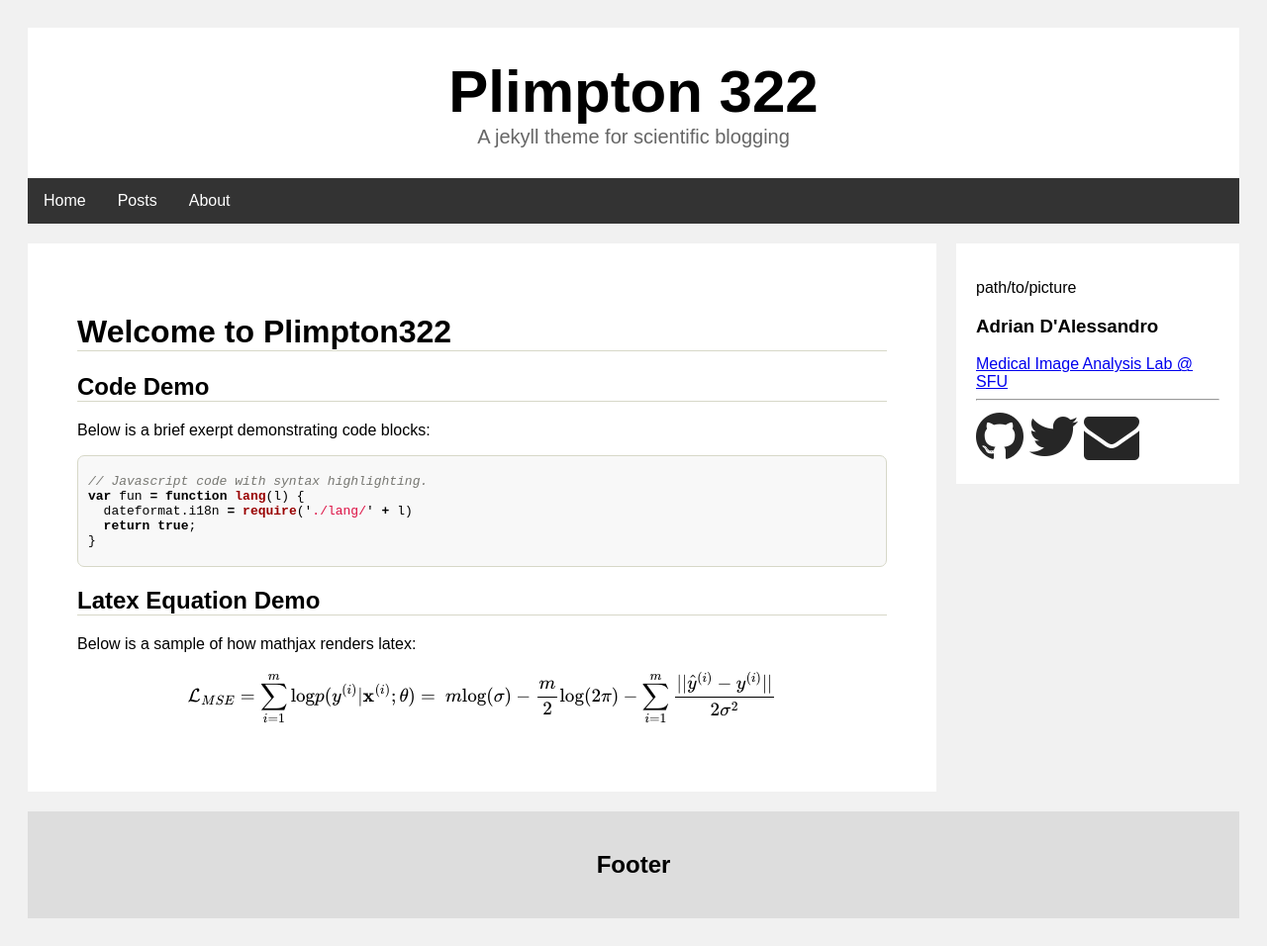
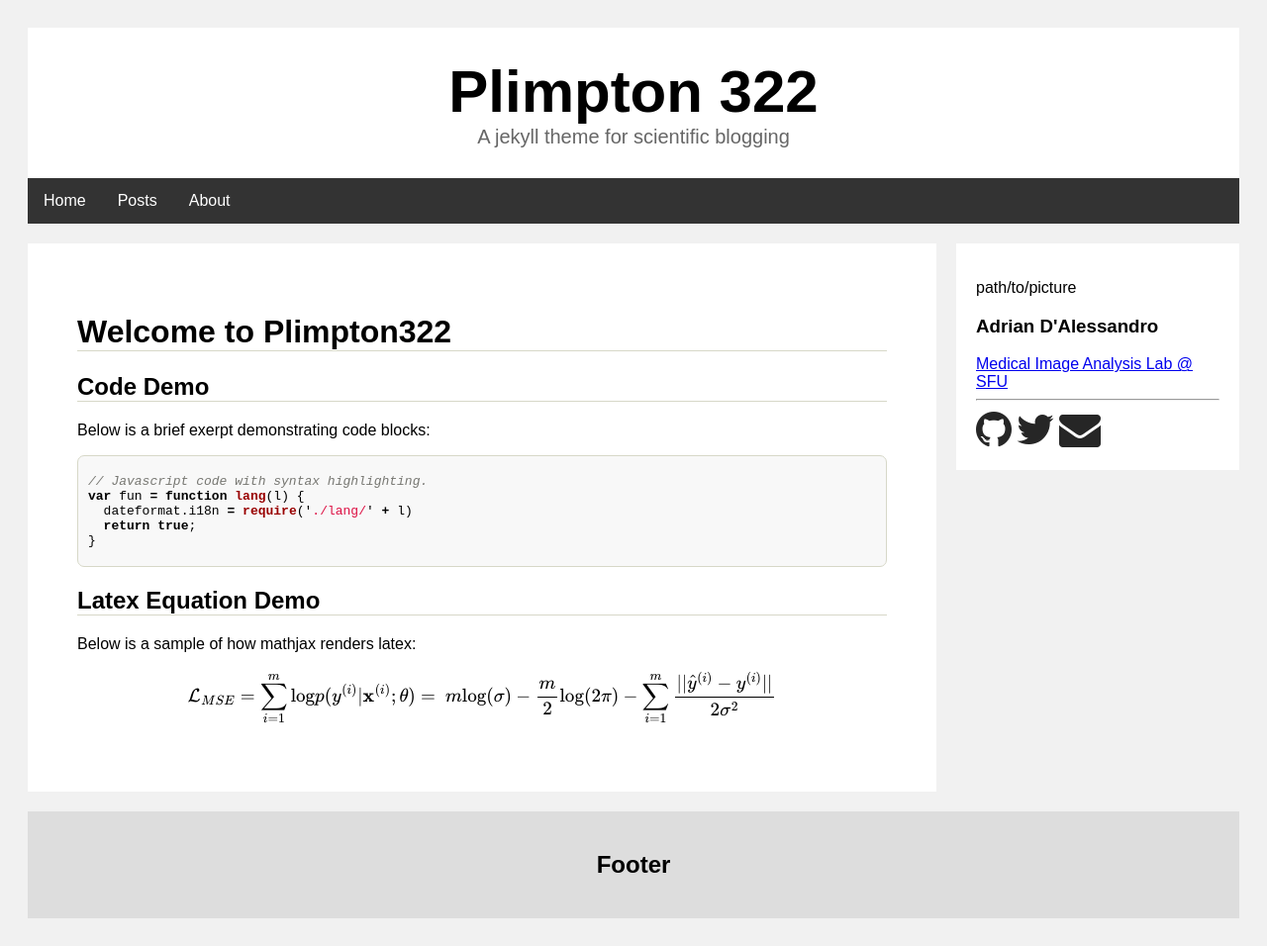
Before and after one commit to adrian-dalessandro/Plimpton322, a Jekyll site: the page built from index.md, in a window 1280 px wide. Shown: the whole page at 99% size. Built offline with Jekyll 4.4.1, drawn with Linux system fonts in a browser that asks for light colours; formulas are drawn with MathJax 3.

Commit message:
Update main.scss

```diff
--- a/_sass/main.scss
+++ b/_sass/main.scss
@@ -3,7 +3,7 @@
 }
 
 i.affiliate {
-   font-size:56px;
+   font-size:42px;
    color: #262626;
 }
 /* Add a gray background color with some padding */
```
